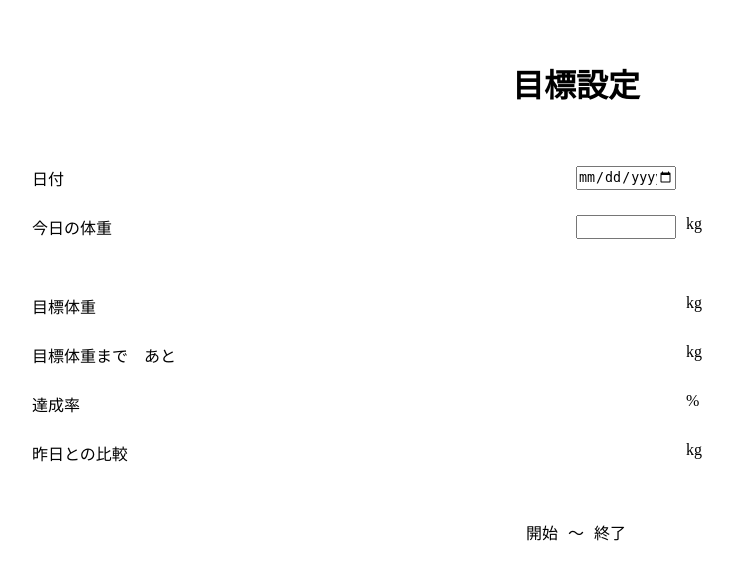
After one commit to SoneShuta/WeightManagement, a web app: file goal.html in a window 1280 px wide. The commit adds this page. Shown: the top 580 px of the page, without its empty margins (64-797 px from the left). Run offline with its HTML, style and script files only (its server is not run), Linux system fonts and the light colour scheme.

Commit message:
goal.htmlを基準とする変更

```diff
--- a/css/style.css
+++ b/css/style.css
@@ -3,21 +3,53 @@
   width: 100%;
   margin: 0;
 }
+li ,a{
+  text-decoration: none;
+  list-style: none;
+  color: #000000;
+}
 h1 {
   width: fit-content;
   display: block;
-  margin: 50px auto;
+  margin: 60px auto;
 }
-#registration,#login {
+.registration,.login,.goal,.referenceArea {
   margin: 0 auto;
-  width: 30%;
+  width: 85%;
   display: flex;
   flex-direction: column;
+}
+.flex {
+  display: flex;
+  padding-bottom: 25px;
+}
+.itemName {
+  width: 50%;
+}
+.reference, .input {
+  box-sizing: border-box;
+  padding: 0;
+  width: 100px;
+}
+.unit{
+  width: 20px;
+  margin-left: 10px;
+  text-align: left;
+}
+.goal,.referenceArea {
+  margin-bottom: 30px;
+}
+.lineGraphArea {
+  width: 85%;
+  margin: 0 auto;
+  text-align: center;
+}
+.term {
+  display: flex;
   justify-content: center;
 }
-#registration,#login .input {
-  margin-bottom: 40px;
-  height: 25px;
+.term div {
+  padding: 0 5px;
 }
 .submit {
   margin: 0 auto;
--- /dev/null
+++ b/goal.html
@@ -0,0 +1,40 @@
+<!DOCTYPE html>
+<html lang="ja">
+  <head>
+    <meta charset="UTF-8">
+    <meta name="viewport" content="width=device-width, initial-scale=1.0">
+    <link rel="stylesheet" href="css/style.css">
+    <title>目標設定/体重管理</title>
+  </head>
+  <body class="body">
+    <h1>目標設定</h1>
+    <form class="goal">
+      <div class="flex">
+        <div class="itemName">日付</div><input type="date" class="input" name="inputDate" />
+      </div>
+      <div class="flex">
+        <div class="itemName">今日の体重</div><input type="number" class="input" name="weightOnInputDate" /><div class="unit">kg</div>
+      </div>
+    </form>
+    <div class="referenceArea">
+      <div class="flex">
+        <div class="itemName">目標体重</div><div class="reference"></div><div class="unit">kg</div>
+      </div>
+      <div class="flex toGoal">
+        <div class="itemName">目標体重まで&emsp;あと</div><div class="reference"></div><div class="unit">kg</div>
+      </div>
+      <div class="flex">
+        <div class="itemName">達成率</div><div class="reference"></div><div class="unit">%</div>
+      </div>
+      <div class="flex">
+        <div class="itemName">昨日との比較</div><div class="reference"></div><div class="unit">kg</div>
+      </div>
+    </div>
+    <div class="lineGraphArea">
+      <div class="term">
+        <div class="termStart">開始</div><div>〜</div><div class="termEnd">終了</div>
+      </div>
+      <div class="lineGraph"></div>
+    </div>
+  </body>
+</html>
--- a/registration.html
+++ b/registration.html
@@ -8,7 +8,7 @@
   </head>
   <body class="body">
     <h1>ユーザー登録</h1>
-    <form id="registration">
+    <form class="registration">
       <input type="text" class="input" name="username" placeholder="ユーザー名" />
       <input type="password" class="input" name="password" placeholder="パスワード" />
       <input type="password" class="input" name="password-confirmation" placeholder="パスワード確認" />
```
Also changed, not shown: login.html (+5 -2 lines), target.html (deleted, +0 -18 lines), images/k0311_4.png (added), images/weight scale.png (added), main.html (renamed from index.html).
